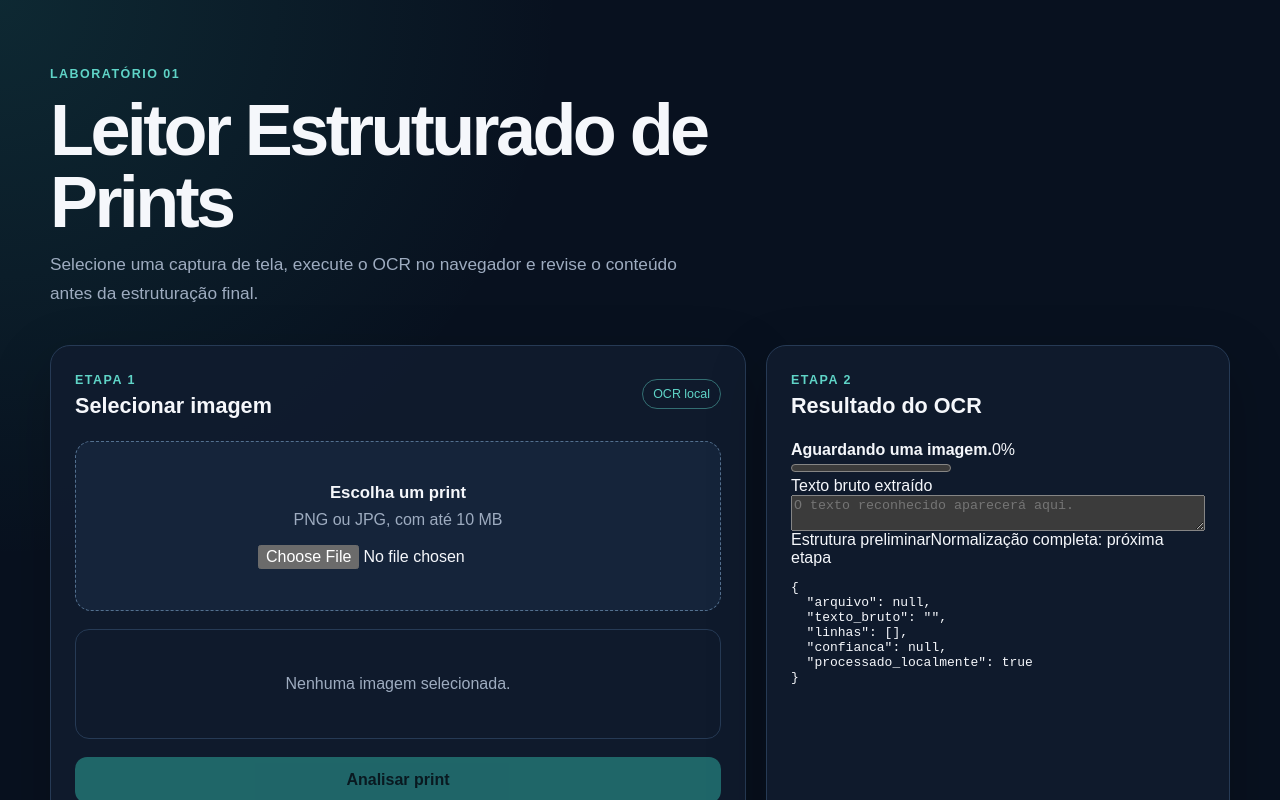
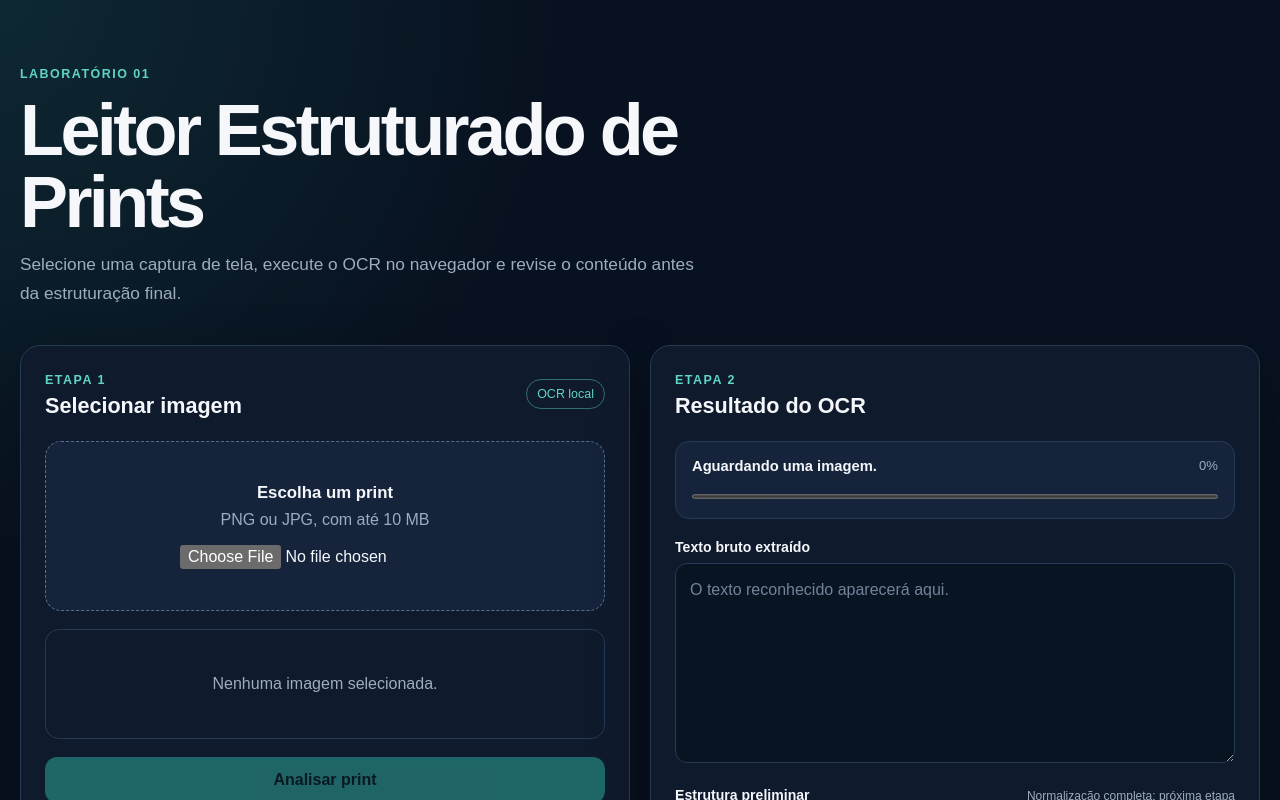
Before and after one commit to leon337/programa_leitor_de_prints, a Next.js app: page / in a window 1280 px wide. Shown: the top 800 px of the page. Built offline with nearby package versions, Linux system fonts and the light colour scheme.

Commit message:
style(lea-100): adicionar estados visuais do OCR

```diff
--- a/app/globals.css
+++ b/app/globals.css
@@ -13,6 +13,8 @@
   --accent: #5fd4c7;
   --accent-strong: #31b8aa;
   --danger: #ffb4b4;
+  --warning: #ffd38a;
+  --success: #8ce8b3;
 }
 
 html {
@@ -30,7 +32,8 @@ body {
 }
 
 button,
-input {
+input,
+textarea {
   font: inherit;
 }
 
@@ -38,19 +41,21 @@ button {
   cursor: pointer;
 }
 
-button:disabled {
+button:disabled,
+input:disabled,
+textarea:disabled {
   cursor: not-allowed;
 }
 
 .page-shell {
-  width: min(1180px, calc(100% - 32px));
+  width: min(1240px, calc(100% - 32px));
   min-height: 100vh;
   margin: 0 auto;
   padding: 64px 0 32px;
 }
 
 .hero {
-  max-width: 760px;
+  max-width: 800px;
   margin-bottom: 36px;
 }
 
@@ -71,7 +76,7 @@ button:disabled {
 }
 
 .hero p {
-  max-width: 660px;
+  max-width: 680px;
   margin: 0;
   color: var(--muted);
   font-size: 1.08rem;
@@ -80,8 +85,9 @@ button:disabled {
 
 .workspace {
   display: grid;
-  grid-template-columns: minmax(0, 1.2fr) minmax(320px, 0.8fr);
+  grid-template-columns: minmax(0, 1fr) minmax(360px, 1fr);
   gap: 20px;
+  align-items: start;
 }
 
 .panel {
@@ -95,7 +101,9 @@ button:disabled {
 
 .panel-heading,
 .preview-header,
-.project-footer {
+.project-footer,
+.progress-header,
+.json-heading {
   display: flex;
   align-items: center;
   justify-content: space-between;
@@ -111,7 +119,8 @@ button:disabled {
   font-size: 1.35rem;
 }
 
-.status-badge {
+.status-badge,
+.confidence-badge {
   padding: 7px 10px;
   border: 1px solid rgba(95, 212, 199, 0.45);
   border-radius: 999px;
@@ -145,14 +154,15 @@ button:disabled {
 .drop-zone span,
 .preview-header span,
 .empty-preview,
-.result-placeholder,
-.project-footer {
+.project-footer,
+.json-heading span:last-child,
+.privacy-note {
   color: var(--muted);
 }
 
 .drop-zone input {
   width: 100%;
-  max-width: 280px;
+  max-width: 290px;
   margin-top: 8px;
 }
 
@@ -191,6 +201,10 @@ button:disabled {
   color: var(--accent);
 }
 
+.text-button:disabled {
+  opacity: 0.5;
+}
+
 .image-frame {
   position: relative;
   min-height: 360px;
@@ -213,31 +227,6 @@ button:disabled {
   border-radius: 14px;
 }
 
-.result-panel {
-  display: flex;
-  flex-direction: column;
-}
-
-.result-placeholder {
-  flex: 1;
-  min-height: 280px;
-  padding: 20px;
-  border: 1px solid var(--border);
-  border-radius: 14px;
-  background: var(--surface-soft);
-  line-height: 1.65;
-}
-
-.result-placeholder p {
-  margin-top: 0;
-  color: var(--text);
-}
-
-.result-placeholder ul {
-  margin-bottom: 0;
-  padding-left: 20px;
-}
-
 .primary-button {
   width: 100%;
   margin-top: 18px;
@@ -253,13 +242,120 @@ button:disabled {
   opacity: 0.48;
 }
 
+.privacy-note {
+  margin: 12px 0 0;
+  font-size: 0.82rem;
+  line-height: 1.5;
+  text-align: center;
+}
+
+.result-panel {
+  display: flex;
+  min-height: 650px;
+  flex-direction: column;
+}
+
+.ocr-status {
+  padding: 16px;
+  border: 1px solid var(--border);
+  border-radius: 14px;
+  background: var(--surface-soft);
+}
+
+.ocr-status-success {
+  border-color: rgba(140, 232, 179, 0.45);
+}
+
+.ocr-status-error {
+  border-color: rgba(255, 180, 180, 0.5);
+}
+
+.progress-header {
+  margin-bottom: 10px;
+}
+
+.progress-header strong {
+  font-size: 0.92rem;
+}
+
+.progress-header span {
+  color: var(--muted);
+  font-size: 0.82rem;
+}
+
+.ocr-status progress {
+  width: 100%;
+  height: 9px;
+  accent-color: var(--accent-strong);
+}
+
+.field-label {
+  display: block;
+  margin: 20px 0 8px;
+  color: var(--text);
+  font-size: 0.88rem;
+  font-weight: 700;
+}
+
+.text-result {
+  width: 100%;
+  min-height: 200px;
+  resize: vertical;
+  padding: 14px;
+  border: 1px solid var(--border);
+  border-radius: 12px;
+  outline: none;
+  background: #091422;
+  color: var(--text);
+  line-height: 1.55;
+}
+
+.text-result:focus {
+  border-color: var(--accent);
+}
+
+.text-result::placeholder {
+  color: #71839a;
+}
+
+.json-heading {
+  align-items: flex-end;
+  margin-top: 4px;
+}
+
+.json-heading .field-label {
+  margin-bottom: 8px;
+}
+
+.json-heading span:last-child {
+  margin-bottom: 8px;
+  font-size: 0.75rem;
+  text-align: right;
+}
+
+.json-preview {
+  max-height: 260px;
+  margin: 0;
+  overflow: auto;
+  padding: 14px;
+  border: 1px solid var(--border);
+  border-radius: 12px;
+  background: #050a12;
+  color: #cde7ff;
+  font-family: "Courier New", Courier, monospace;
+  font-size: 0.82rem;
+  line-height: 1.5;
+  white-space: pre-wrap;
+  word-break: break-word;
+}
+
 .project-footer {
   margin-top: 20px;
   padding: 0 4px;
   font-size: 0.84rem;
 }
 
-@media (max-width: 850px) {
+@media (max-width: 900px) {
   .page-shell {
     padding-top: 40px;
   }
@@ -267,11 +363,15 @@ button:disabled {
   .workspace {
     grid-template-columns: 1fr;
   }
+
+  .result-panel {
+    min-height: auto;
+  }
 }
 
 @media (max-width: 560px) {
   .page-shell {
-    width: min(100% - 20px, 1180px);
+    width: min(100% - 20px, 1240px);
   }
 
   .panel {
@@ -280,16 +380,22 @@ button:disabled {
   }
 
   .panel-heading,
-  .project-footer {
+  .project-footer,
+  .json-heading {
     align-items: flex-start;
     flex-direction: column;
   }
 
-  .status-badge {
+  .status-badge,
+  .confidence-badge {
     white-space: normal;
   }
 
   .image-frame {
     min-height: 260px;
   }
+
+  .json-heading span:last-child {
+    text-align: left;
+  }
 }
```
